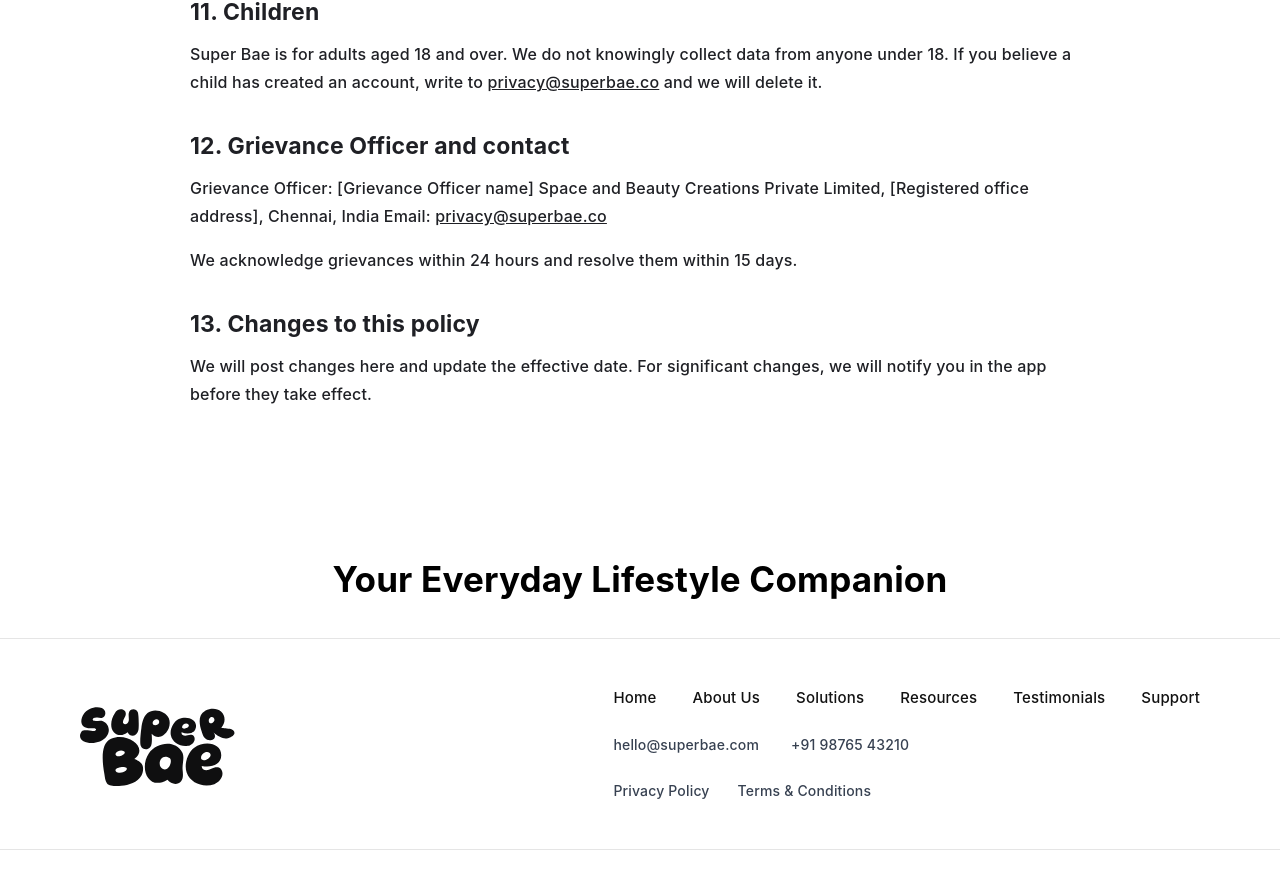
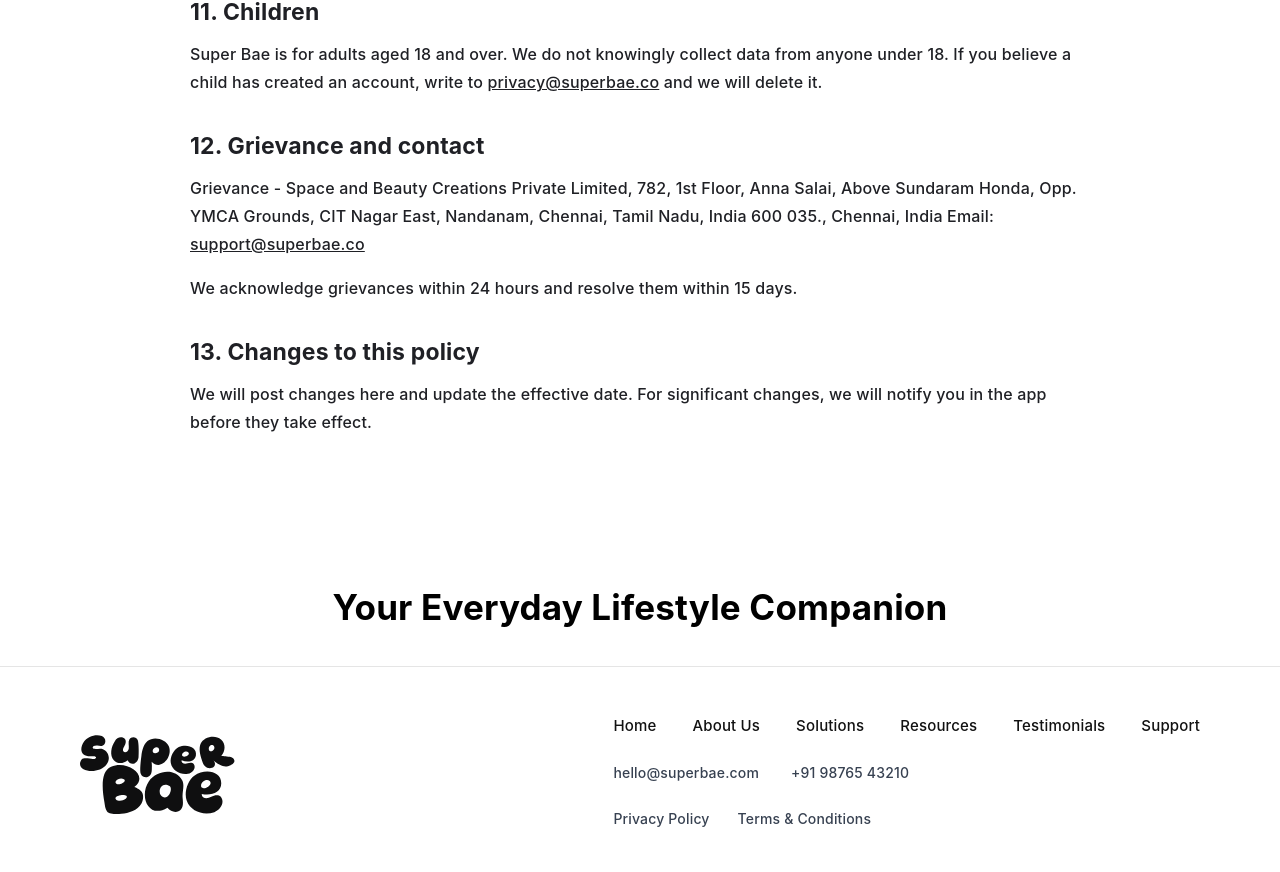
Before and after one commit to tech130/superbae, a Next.js app: page /privacy-policy in a window 1280 px wide. Shown: the part 5111-5983 px from the top of the page. Built offline with nearby package versions, Linux system fonts and the light colour scheme.

Commit message:
feat: update Grievance Officer contact details in Privacy Policy

```diff
--- a/src/app/privacy-policy/page.tsx
+++ b/src/app/privacy-policy/page.tsx
@@ -114,7 +114,10 @@
         <p>We respond to requests within 30 days. We may ask you to verify your identity first.</p>
       </section>
       <section><h2>11. Children</h2><p>Super Bae is for adults aged 18 and over. We do not knowingly collect data from anyone under 18. If you believe a child has created an account, write to <a href="mailto:privacy@superbae.co">privacy@superbae.co</a> and we will delete it.</p></section>
-      <section><h2>12. Grievance Officer and contact</h2><p>Grievance Officer: [Grievance Officer name] Space and Beauty Creations Private Limited, [Registered office address], Chennai, India Email: <a href="mailto:privacy@superbae.co">privacy@superbae.co</a></p><p>We acknowledge grievances within 24 hours and resolve them within 15 days.</p></section>
+      <section><h2>12. Grievance and contact</h2><p>Grievance - Space and Beauty Creations Private Limited, 782, 1st Floor, Anna Salai, Above
+Sundaram Honda, Opp. YMCA Grounds,
+CIT Nagar East, Nandanam, Chennai,
+Tamil Nadu, India 600 035., Chennai, India Email: <a href="mailto:support@superbae.co">support@superbae.co</a></p><p>We acknowledge grievances within 24 hours and resolve them within 15 days.</p></section>
       <section><h2>13. Changes to this policy</h2><p>We will post changes here and update the effective date. For significant changes, we will notify you in the app before they take effect.</p></section>
     </LegalDocument>
     <Footer />
```
